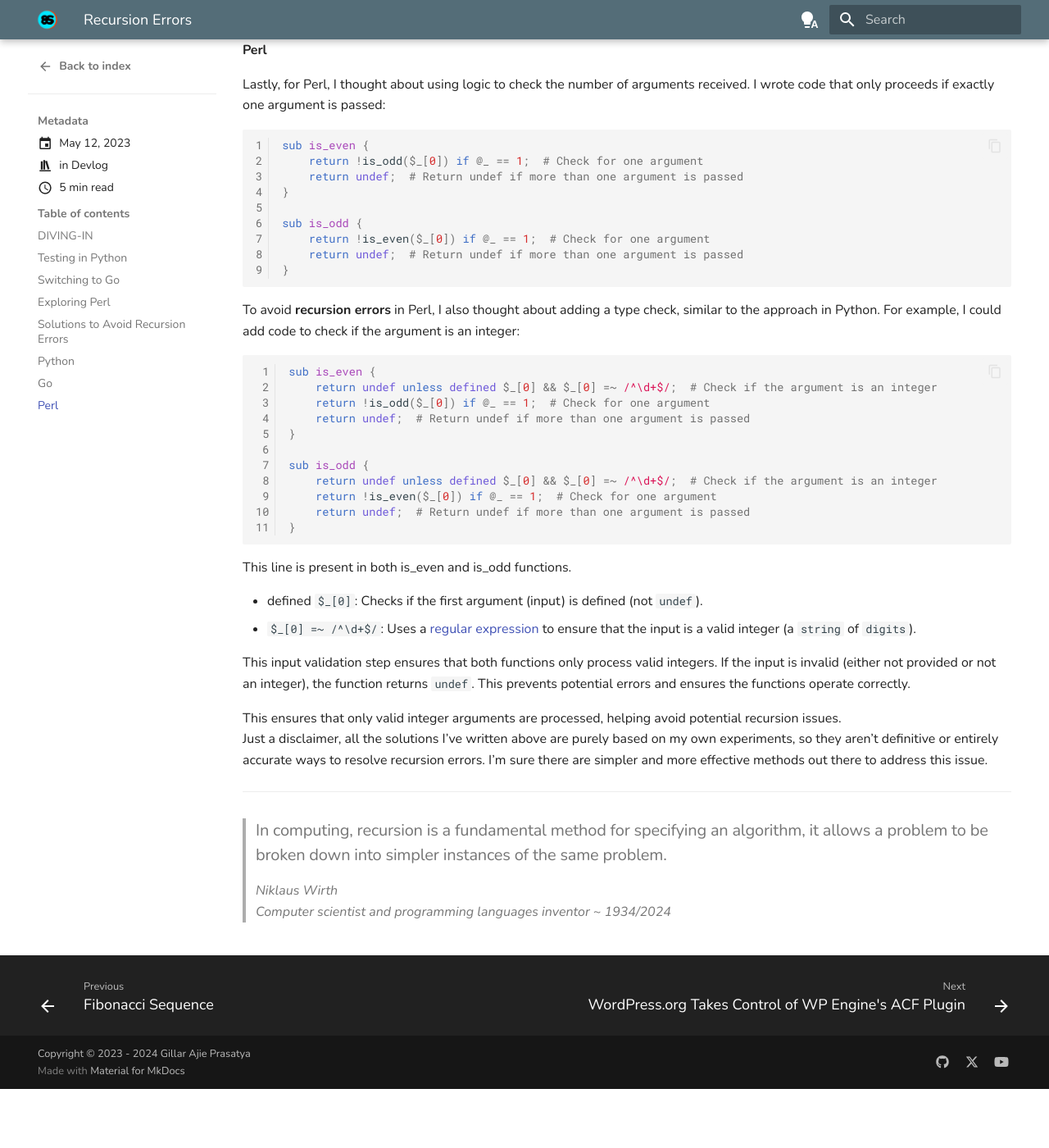
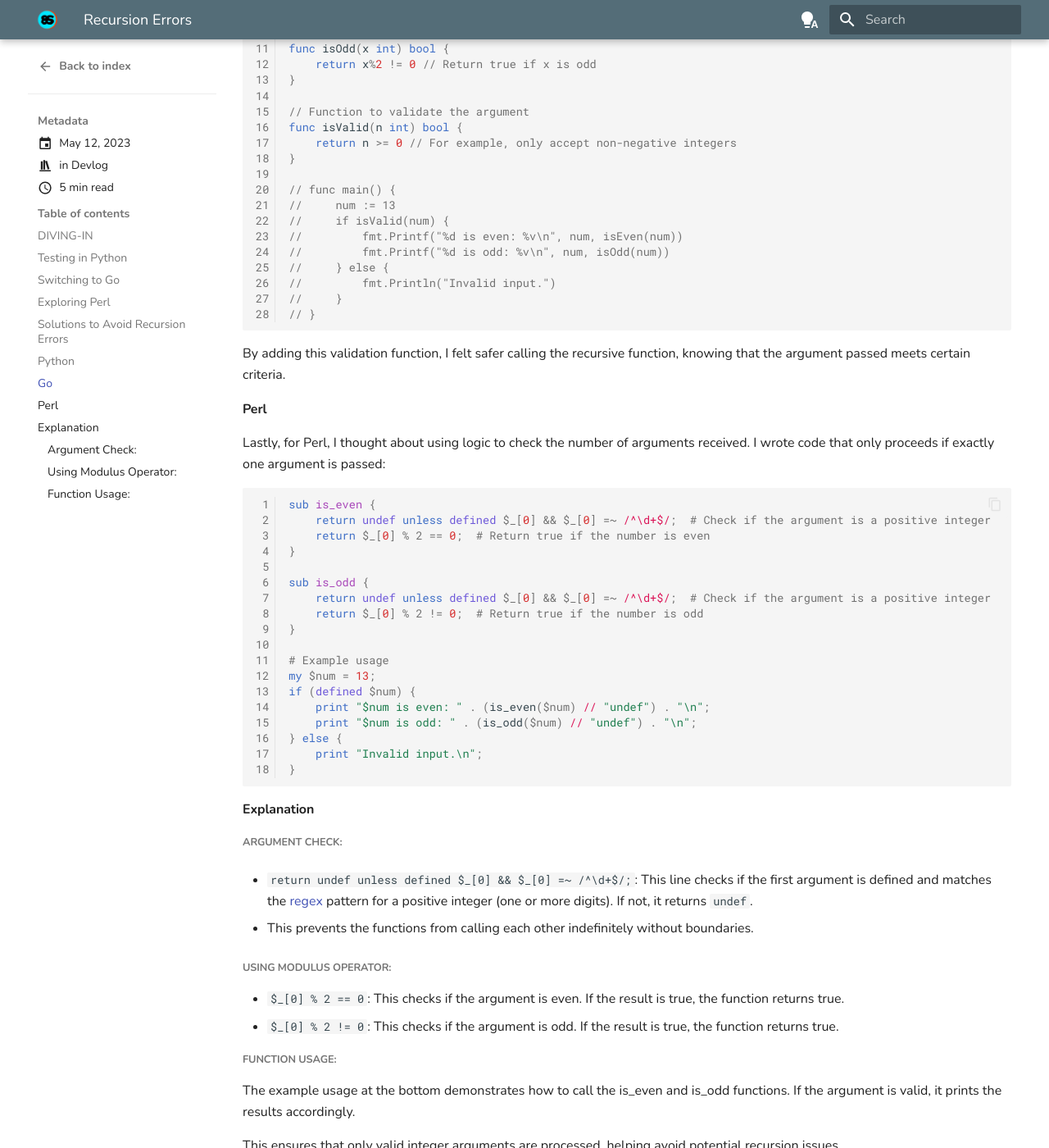
Before and after one commit to nokijfb/8389188babayagaisdfyigaqf, an MkDocs documentation site: the page built from docs/blog/posts/recursion_errors.md, in a window 1280 px wide and 1400 px high, scrolled down 3379 px. Shown: the whole window at 82% size. Built offline with MkDocs 1.6.1 and Material for MkDocs 9.7.7, drawn with Linux system fonts in a browser that asks for light colours; before the commit the page ends 4707 px from its top, so only the background shows below that; some of the changed text lies outside the part shown.

Commit message:
upd recursion_error.md

````diff
--- a/docs/blog/posts/recursion_errors.md
+++ b/docs/blog/posts/recursion_errors.md
@@ -128,15 +128,22 @@ After conducting a series of experiments, I began to wonder *"how I could preven
 In Python, I realized that adding type checks can be very helpful. For example, I decided to ensure that the argument passed is an integer before proceeding:
 
 ```python linenums="1"
+# def main():
+#     print(is_even(13))  # Output: False
+#     print(is_odd(13))   # Output: True
+
 def is_even(x):
     if isinstance(x, int):  # Check if x is an integer
-        return not is_odd(x)
+        return x % 2 == 0  # Return True if even, False if odd
     return None  # Return None if x is not an integer
 
 def is_odd(x):
     if isinstance(x, int):  # Check if x is an integer
-        return not is_even(x)
+        return x % 2 != 0  # Return True if odd, False if even
     return None  # Return None if x is not an integer
+
+if __name__ == "__main__":
+    main()
 ```
 
 This can prevent unnecessary recursion when an invalid argument is passed.
@@ -145,18 +152,34 @@ This can prevent unnecessary recursion when an invalid argument is passed.
 In Go, I also tried adding a simple validation function. This helps ensure that only one argument is accepted before calling the recursive function:
 
 ```go linenums="1"
+package main
+
+import "fmt"
+
+// Function to check if the number is even
 func isEven(x int) bool {
-    return !isOdd(x)
+    return x%2 == 0 // Return true if x is even
 }
 
+// Function to check if the number is odd
 func isOdd(x int) bool {
-    return !isEven(x)
+    return x%2 != 0 // Return true if x is odd
 }
 
 // Function to validate the argument
 func isValid(n int) bool {
-    return n >= 0  // For example, only accept non-negative integers
+    return n >= 0 // For example, only accept non-negative integers
 }
+
+// func main() {
+//     num := 13
+//     if isValid(num) {
+//         fmt.Printf("%d is even: %v\n", num, isEven(num))
+//         fmt.Printf("%d is odd: %v\n", num, isOdd(num))
+//     } else {
+//         fmt.Println("Invalid input.")
+//     }
+// }
 ```
 
 By adding this validation function, I felt safer calling the recursive function, knowing that the argument passed meets certain criteria.
@@ -166,37 +189,39 @@ Lastly, for Perl, I thought about using logic to check the number of arguments r
 
 ```perl linenums="1"
 sub is_even {
-    return !is_odd($_[0]) if @_ == 1;  # Check for one argument
-    return undef;  # Return undef if more than one argument is passed
+    return undef unless defined $_[0] && $_[0] =~ /^\d+$/;  # Check if the argument is a positive integer
+    return $_[0] % 2 == 0;  # Return true if the number is even
 }
 
 sub is_odd {
-    return !is_even($_[0]) if @_ == 1;  # Check for one argument
-    return undef;  # Return undef if more than one argument is passed
+    return undef unless defined $_[0] && $_[0] =~ /^\d+$/;  # Check if the argument is a positive integer
+    return $_[0] % 2 != 0;  # Return true if the number is odd
+}
+
+# Example usage
+my $num = 13;
+if (defined $num) {
+    print "$num is even: " . (is_even($num) // "undef") . "\n";
+    print "$num is odd: " . (is_odd($num) // "undef") . "\n";
+} else {
+    print "Invalid input.\n";
 }
 ```
+#### Explanation
+##### Argument Check:
 
-To avoid **recursion errors** in Perl, I also thought about adding a type check, similar to the approach in Python. For example, I could add code to check if the argument is an integer:
+- `return undef unless defined $_[0] && $_[0] =~ /^\d+$/;`: This line checks if the first argument is defined and matches the [regex](https://perldoc.perl.org/perlre#Regular-Expressions) pattern for a positive integer (one or more digits). If not, it returns `undef`.
 
-```perl linenums="1"
-sub is_even {
-    return undef unless defined $_[0] && $_[0] =~ /^\d+$/;  # Check if the argument is an integer
-    return !is_odd($_[0]) if @_ == 1;  # Check for one argument
-    return undef;  # Return undef if more than one argument is passed
-}
+- This prevents the functions from calling each other indefinitely without boundaries.
 
-sub is_odd {
-    return undef unless defined $_[0] && $_[0] =~ /^\d+$/;  # Check if the argument is an integer
-    return !is_even($_[0]) if @_ == 1;  # Check for one argument
-    return undef;  # Return undef if more than one argument is passed
-}
-```
-This line is present in both is_even and is_odd functions.
+##### Using Modulus Operator:
 
-- defined `$_[0]`: Checks if the first argument (input) is defined (not `undef`).
-- `$_[0] =~ /^\d+$/`: Uses a [regular expression](https://perldoc.perl.org/perlre#Regular-Expressions) to ensure that the input is a valid integer (a `string` of `digits`).
+- `$_[0] % 2 == 0`: This checks if the argument is even. If the result is true, the function returns true.
+- `$_[0] % 2 != 0`: This checks if the argument is odd. If the result is true, the function returns true.
 
-This input validation step ensures that both functions only process valid integers. If the input is invalid (either not provided or not an integer), the function returns `undef`. This prevents potential errors and ensures the functions operate correctly.
+##### Function Usage:
+
+The example usage at the bottom demonstrates how to call the is_even and is_odd functions. If the argument is valid, it prints the results accordingly.
 
 This ensures that only valid integer arguments are processed, helping avoid potential recursion issues.<br>
 Just a disclaimer, all the solutions I’ve written above are purely based on my own experiments, so they aren’t definitive or entirely accurate ways to resolve recursion errors. I’m sure there are simpler and more effective methods out there to address this issue.
````
